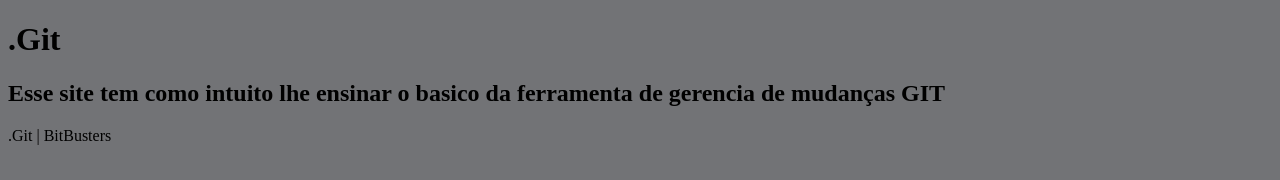
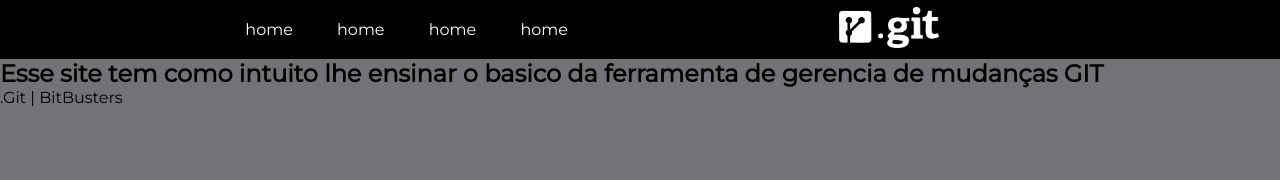
Before and after one commit to Gerencia-de-configuracao-e-mudancas/constru-o-de-p-gina-sobre-git-bitbusters-git, a plain HTML site: page index.html in a window 1280 px wide. Drawn offline with Linux system fonts and the light colour scheme.

Commit message:
Criando um menu

```diff
--- a/index.html
+++ b/index.html
@@ -6,16 +6,29 @@
     <meta name="discription" content="Site sobre a ferramenta Git">
     <meta name="keywords" content="ferramenta, git, gitremote, github">
     <meta name="author" content="BitBusters">
+    <link rel="shortcut icon" href="assets/img/Icone Site . Git.png" type="image/x-icon">
     <link rel="stylesheet" href="style.css">
     <title>. Git</title>
 </head>
 <body>
-    <div class="container">
-        <div><h1>.Git</h1></div>
-        <div><h2>Esse site tem como intuito lhe ensinar o basico da ferramenta de gerencia de mudanças GIT</h2></div>
-        <div><p></p></div>
-        <footer><footer>.Git | BitBusters</footer></footer>
-    </div>
+    <header>
+        <div class="container">
+            <nav id="menu">
+                <ul>
+                    <li><a href="#">home</a></li>
+                    <li><a href="#">home</a></li>
+                    <li><a href="#">home</a></li>
+                    <li><a href="#">home</a></li>
+                </ul>
+            </nav>
+            <div class="logo"><img src="assets/img/Logo Site . Git Transparente.png" alt=".Git"></div>
+        </div>
 
+</header>
+
+<div><h2>Esse site tem como intuito lhe ensinar o basico da ferramenta de gerencia de mudanças GIT</h2></div>
+<div><p></p></div>
+
+    <footer><footer>.Git | BitBusters</footer></footer>
 </body>
 </html>
--- a/style.css
+++ b/style.css
@@ -1,3 +1,54 @@
+
+  @import url('https://fonts.googleapis.com/css2?family=Montserrat&display=swap');
+
+*{
+    margin: 0 auto;
+    padding: 0;
+    box-sizing: border-box;
+    font-family: 'Montserrat', sans-serif;
+}
+
+header{
+    background-color: black;
+    width: 100%;
+}
+
+.container{
+    width: 1080px;
+    display: flex;
+    align-items: center;
+    justify-content: center;
+}
+
+#menu ul {
+    list-style-type: none;
+    background-color: black;
+}
+#menu ul li{
+    display: inline;
+}
+#menu ul li a{
+    color: #fff;
+    padding: 20px;
+    display: inline-block;
+    text-decoration: none;
+    transition: background .6s;
+}
+#menu ul li a:hover{
+     background-color: #324e81;
+}
+.logo{
+    width: 20%;
+}
+
+.logo img{
+    width: 100px;
+}
+
+h1{
+    color: #fff;
+}
+
 body{
     background-color: #727376;
 }
```
